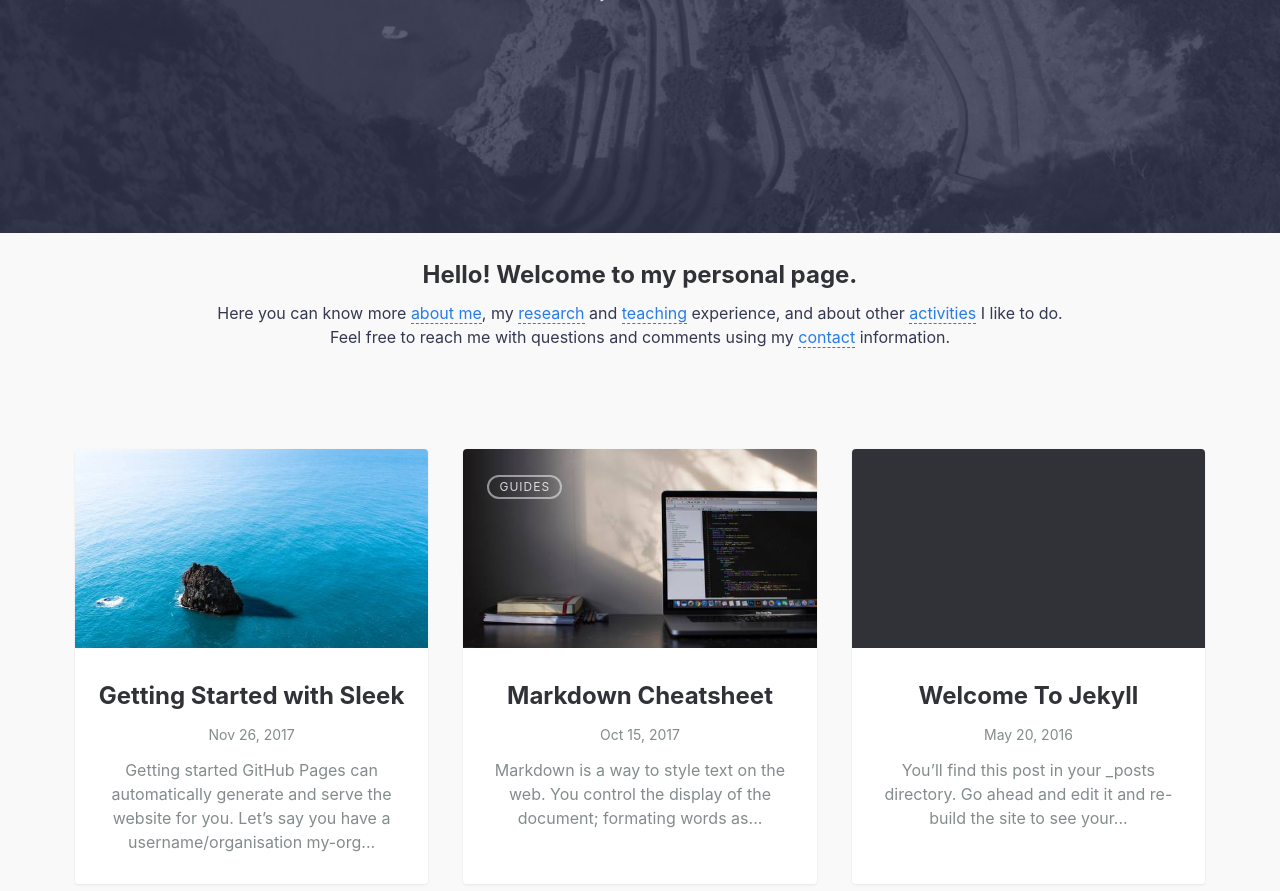
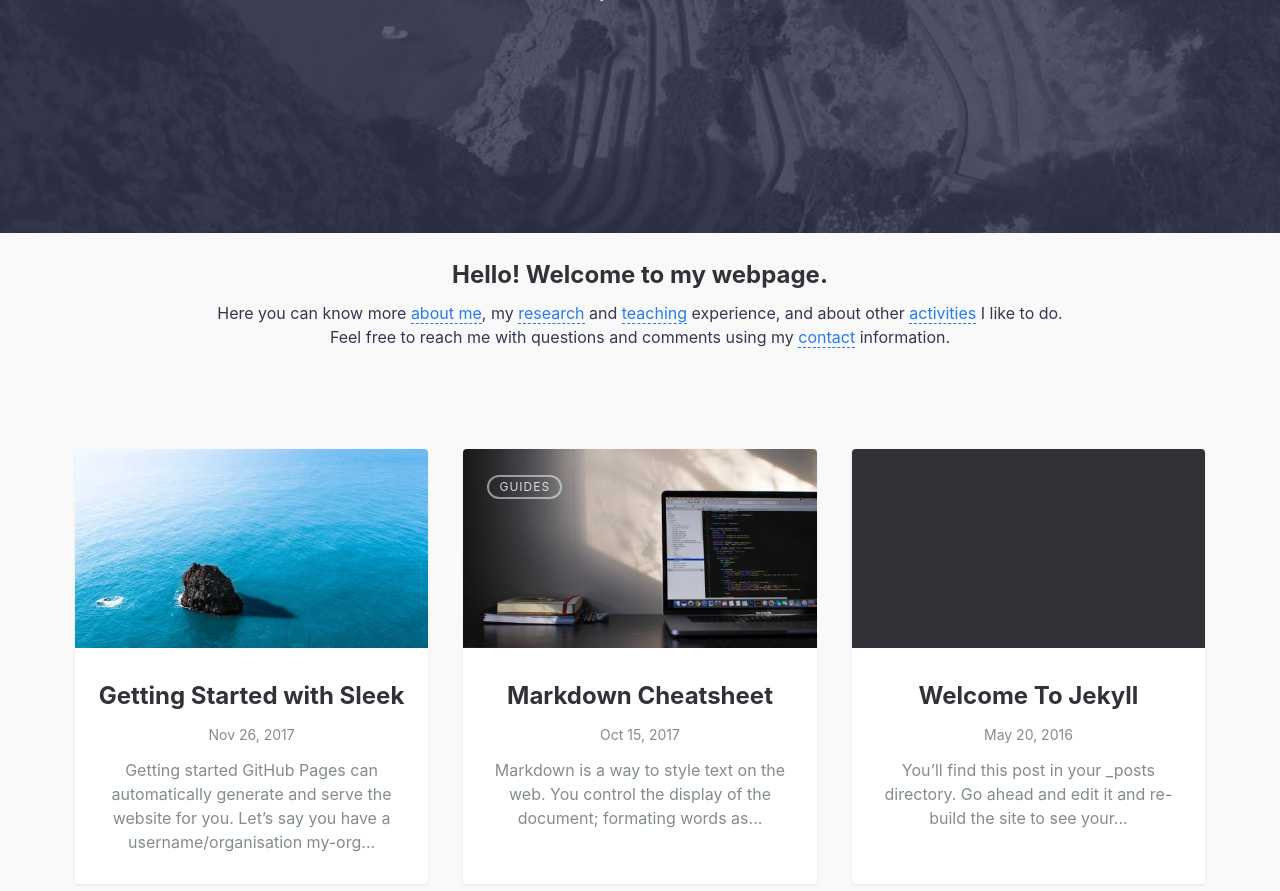
Before and after one commit to nzunigag/nzunigag.github.io, a Jekyll site: the page built from index.md, in a window 1280 px wide and 900 px high, scrolled down 343 px. Shown: the top 891 px of the window. Built offline with Jekyll 4.4.1, drawn with Linux system fonts in a browser that asks for light colours.

Commit message:
Update default.html

```diff
--- a/_layouts/default.html
+++ b/_layouts/default.html
@@ -31,7 +31,7 @@ layout: compress
         <div class="container">
                <center>
                  <br>
-              <h2> Hello! Welcome to my personal page.</h2>
+              <h2> Hello! Welcome to my webpage.</h2>
             <p>
               Here you can know more <a href="https://nzunigag.github.io/about/">about me</a>,
               my <a href="https://nzunigag.github.io/research/">research</a> and
```
